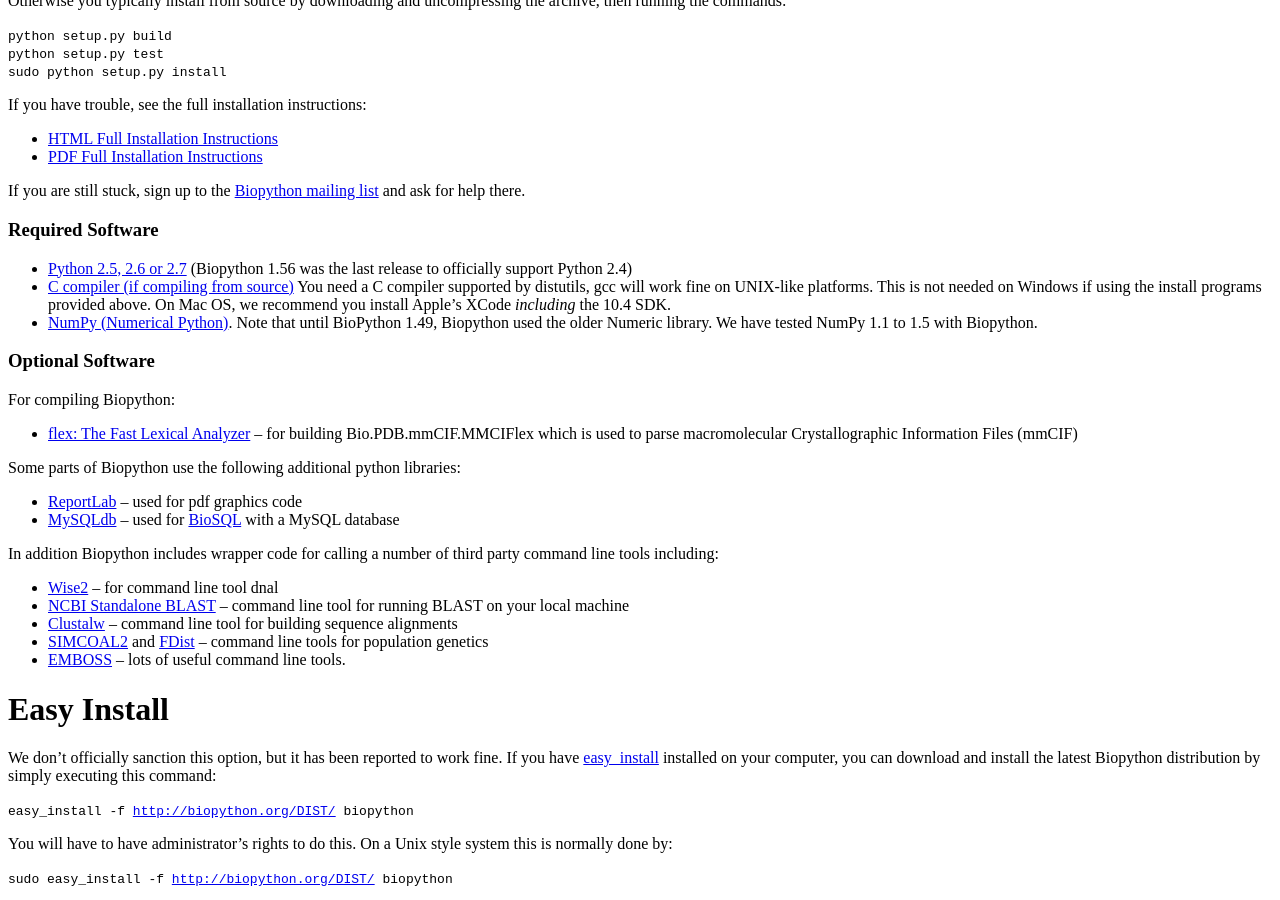
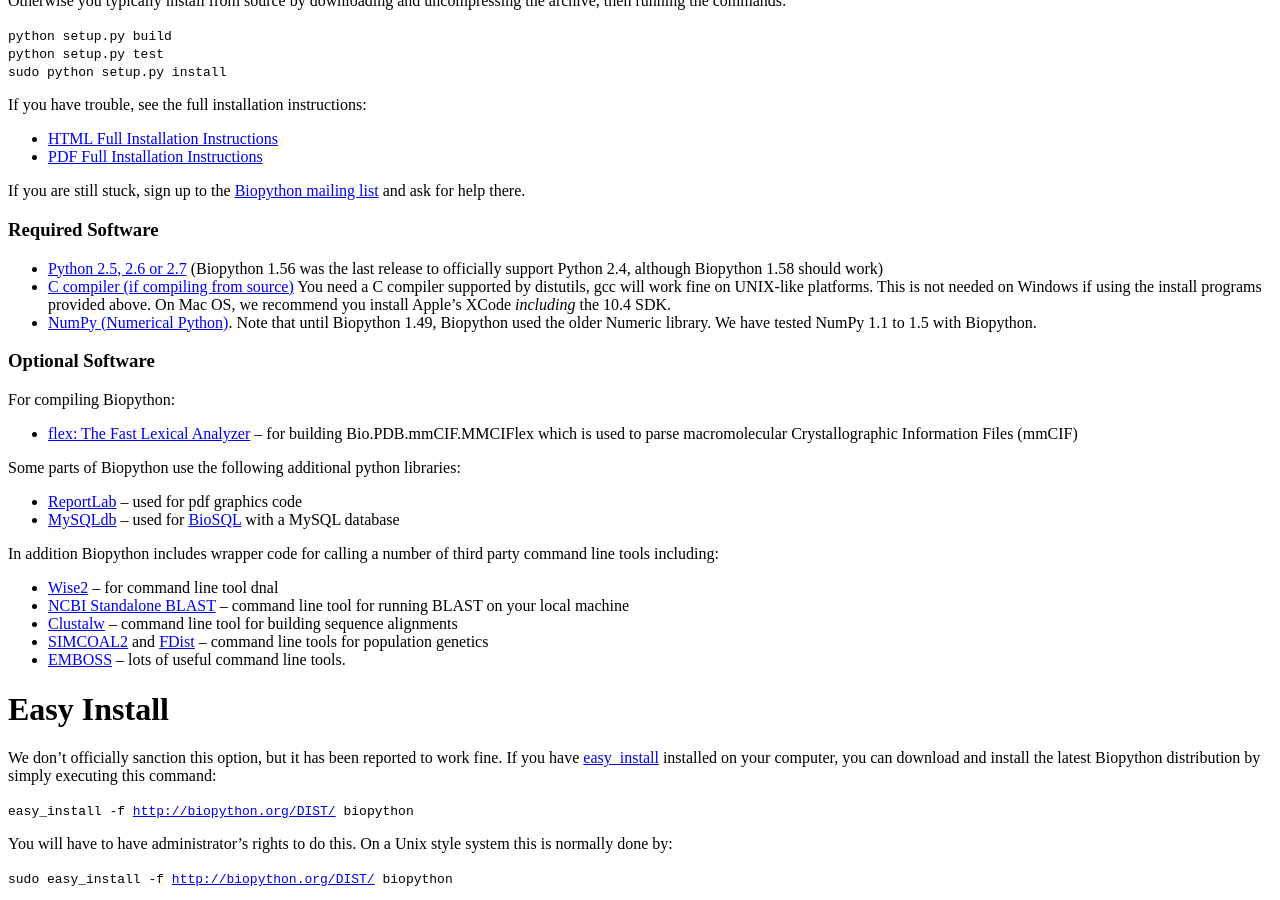
Before and after one commit to biopython/biopython.github.io, a Jekyll site: the page built from wiki/Download.md, in a window 1280 px wide and 900 px high, scrolled down 561 px. Built offline with Jekyll 4.4.1, drawn with Linux system fonts in a browser that asks for light colours.

Commit message:
/* Required Software */

```diff
--- a/wiki/Download.md
+++ b/wiki/Download.md
@@ -69,7 +69,8 @@ list](Mailing_lists "wikilink") and ask for help there.
 ### Required Software
 
 -   [Python 2.5, 2.6 or 2.7](http://www.python.org) (Biopython 1.56 was
-    the last release to officially support Python 2.4)
+    the last release to officially support Python 2.4, although
+    Biopython 1.58 should work)
 -   [C compiler (if compiling
     from source)](http://www.python.org/doc/current/inst/inst.html) You
     need a C compiler supported by distutils, gcc will work fine on
@@ -77,7 +78,7 @@ list](Mailing_lists "wikilink") and ask for help there.
     install programs provided above. On Mac OS, we recommend you install
     Apple's XCode *including* the 10.4 SDK.
 -   [NumPy (Numerical Python)](http://numpy.scipy.org/). Note that until
-    BioPython 1.49, Biopython used the older Numeric library. We have
+    Biopython 1.49, Biopython used the older Numeric library. We have
     tested NumPy 1.1 to 1.5 with Biopython.
 
 ### Optional Software
```
Also changed, not shown: 1 other file.
